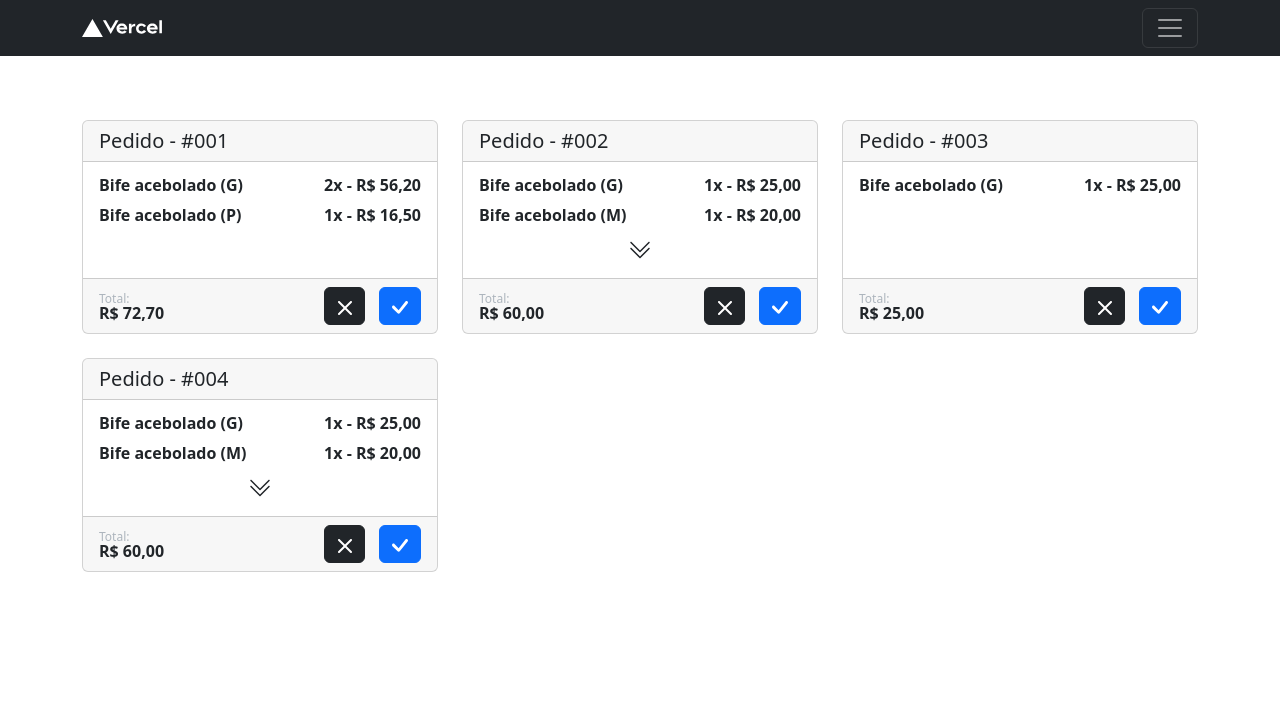
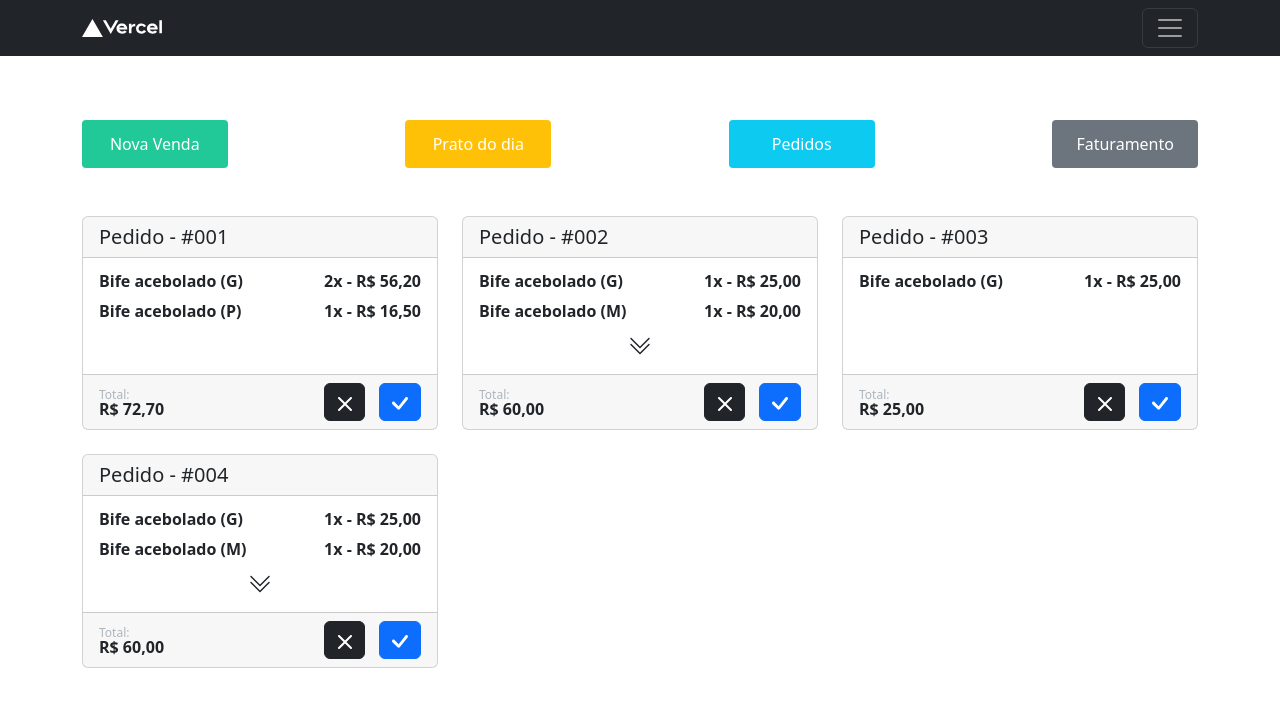
Before and after one commit to IFSP-Campus-Itapetininga/frontend-next-starter, a Next.js app: page /marmitas in a window 1280 px wide. Shown: the top 706 px of the page. Built offline with nearby package versions, Linux system fonts and the light colour scheme.

Commit message:
feat: Adicionado nova forma de gerar arquivo estátio

```diff
--- a/src/components/Navbar/index.js
+++ b/src/components/Navbar/index.js
@@ -13,6 +13,10 @@ const links = [
   {
     name: 'Marmitas',
     route: '/marmitas',
+  },
+  {
+    name: 'Questionario',
+    route: '/questionario',
   },
 ];
 
--- a/src/globals.scss
+++ b/src/globals.scss
@@ -13,3 +13,10 @@ body {
   font-size: 16px;
   height: 100%;
 }
+
+button {
+  border: none;
+  margin: 0;
+  padding: 0;
+  background: transparent;
+}
--- a/src/layout/index.js
+++ b/src/layout/index.js
@@ -2,10 +2,11 @@ import Head from 'next/head';
 import { Navbar } from '../components';
 
 export function Layout({ children, session }) {
+  const title = `Sexta é Nóis | ${session}`;
   return (
     <>
       <Head>
-        <title>Sexta é Nóis | {session}</title>
+        <title>{title}</title>
         <meta name="viewport" content="initial-scale=1.0, width=device-width" />
         <meta name="description" content="" />
         <meta name="theme-color" content="#FFFFFF" />
--- a/src/views/Marmitas/Marmitas.module.scss
+++ b/src/views/Marmitas/Marmitas.module.scss
@@ -9,3 +9,17 @@
     grid-auto-rows: unset;
   }
 }
+
+.sectionWrapper {
+  display: flex;
+  align-items: center;
+  flex-wrap: wrap;
+  justify-content: space-between;
+
+  margin-bottom: 3rem;
+  gap: 3rem;
+
+  @media (min-width: 960px) {
+    gap: 0;
+  }
+}
--- /dev/null
+++ b/src/views/Marmitas/components/SectionButton/SectionButton.module.scss
@@ -0,0 +1,38 @@
+$green: #20c997;
+$yellow: #ffc107;
+$light-blue: #0dcaf0;
+$gray: #6c757d;
+
+.button {
+  width: 9.1rem;
+  height: 3rem;
+  color: #fff;
+  font-weight: 500;
+  border-radius: 4px;
+
+  background-color: $green;
+  transition: 0.5s background ease;
+
+  &:hover {
+    background-color: darken($green, 10%);
+  }
+
+  &.yellow {
+    background-color: $yellow;
+    &:hover {
+      background-color: darken($yellow, 10%);
+    }
+  }
+  &.light-blue {
+    background-color: $light-blue;
+    &:hover {
+      background-color: darken($light-blue, 10%);
+    }
+  }
+  &.gray {
+    background-color: $gray;
+    &:hover {
+      background-color: darken($gray, 10%);
+    }
+  }
+}
--- /dev/null
+++ b/src/views/Marmitas/components/SectionButton/index.js
@@ -0,0 +1,12 @@
+import styled from './SectionButton.module.scss';
+export default function Button({ children, color, buttonAction }) {
+  return (
+    <button
+      type="button"
+      onClick={buttonAction}
+      className={`${styled.button} ${styled[color]}`}
+    >
+      {children}
+    </button>
+  );
+}
--- a/src/views/Marmitas/components/index.js
+++ b/src/views/Marmitas/components/index.js
@@ -1 +1,2 @@
 export { default as Card } from './Card';
+export { default as SectionButton } from './SectionButton';
--- a/src/views/Marmitas/index.js
+++ b/src/views/Marmitas/index.js
@@ -1,7 +1,7 @@
 import { Container } from 'react-bootstrap';
 import { Layout } from 'layout';
 
-import { Card } from './components';
+import { Card, SectionButton } from './components';
 import styles from './Marmitas.module.scss';
 
 const mockedOrder = [
@@ -84,6 +84,12 @@ export default function MarmitaView() {
   return (
     <Layout session="Marmitas">
       <Container className="py-5">
+        <div className={styles.sectionWrapper}>
+          <SectionButton>Nova Venda</SectionButton>
+          <SectionButton color="yellow">Prato do dia</SectionButton>
+          <SectionButton color="light-blue">Pedidos</SectionButton>
+          <SectionButton color="gray">Faturamento</SectionButton>
+        </div>
         <div className={styles.wrapper}>
           {mockedOrder.map((order) => (
             <Card key={order.id} order={order.id} {...order} />
```
Also changed, not shown: generators/plopGenerateComponentPage.js (+9 -1 lines), 2 other files (tests, documents, lock files or other folders).
